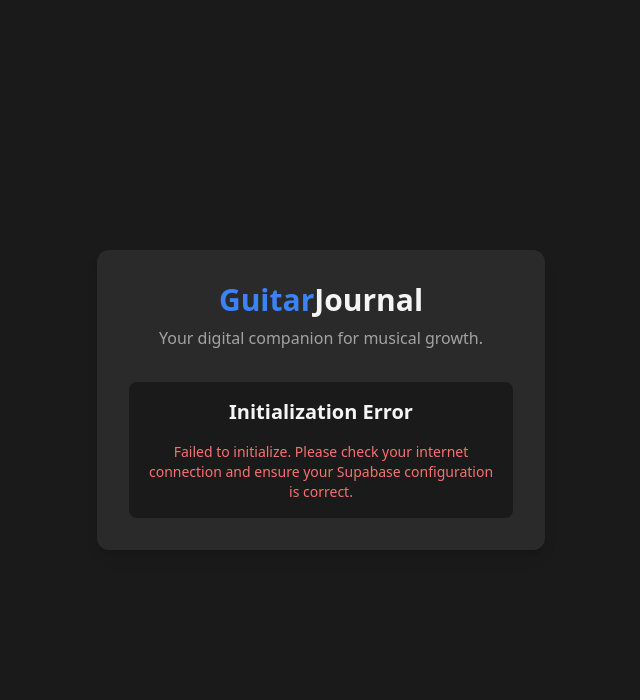
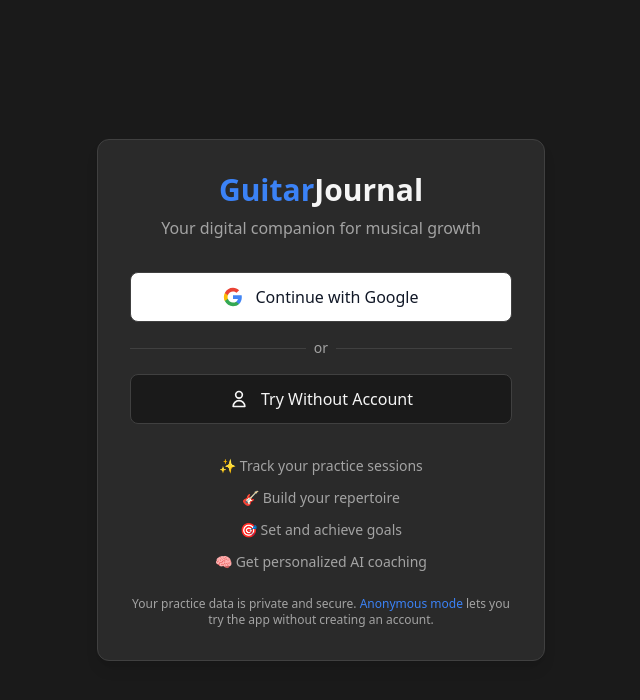
Before and after one commit to mattsallover/Guitar-Journal, a React (Vite) app: page /#/log in a window 1280 px wide. Before the commit this address led to /#/log. Shown: the top 700 px of the page, without its empty margins (319-959 px from the left). Built offline with nearby package versions, Linux system fonts and the light colour scheme; no server answers.

Commit message:
Implement Google OAuth Login

```diff
--- a/components/Sidebar.tsx
+++ b/components/Sidebar.tsx
@@ -16,7 +16,10 @@
     const [isToolsOpen, setIsToolsOpen] = useState(false); // Closed by default
 
     const handleLogout = () => {
-        supabase.auth.signOut();
+        supabase.auth.signOut().then(() => {
+            // Force reload to clear any cached state
+            window.location.reload();
+        });
     };
 
     const navLinkClasses = "flex items-center px-4 py-3 text-text-secondary hover:bg-surface hover:text-text-primary rounded-md transition-all duration-300 hover:scale-[1.02]";
--- a/context/AppContext.tsx
+++ b/context/AppContext.tsx
@@ -368,18 +368,17 @@
   };
 
   useEffect(() => {
-    dispatch({ type: 'SET_LOADING', payload: true });
-
     // Get initial session
     supabase.auth.getSession().then(({ data: { session } }) => {
       if (session?.user) {
         const appUser: User = {
           uid: session.user.id,
           isAnonymous: session.user.is_anonymous || false,
-          name: session.user.user_metadata?.name || 'Practice Hero',
+          name: session.user.user_metadata?.full_name || session.user.user_metadata?.name || session.user.email?.split('@')[0] || 'Practice Hero',
           email: session.user.email || null,
         };
         dispatch({ type: 'SET_USER', payload: appUser });
+        dispatch({ type: 'SET_LOADING', payload: false });
       } else {
         dispatch({ type: 'SET_USER', payload: null });
         dispatch({ type: 'SET_LOADING', payload: false });
@@ -388,14 +387,17 @@
 
     // Listen for auth state changes
     const { data: { subscription } } = supabase.auth.onAuthStateChange((event, session) => {
+      console.log('Auth state change:', event, session?.user);
+
       if (session?.user) {
         const appUser: User = {
           uid: session.user.id,
           isAnonymous: session.user.is_anonymous || false,
-          name: session.user.user_metadata?.name || 'Practice Hero',
+          name: session.user.user_metadata?.full_name || session.user.user_metadata?.name || session.user.email?.split('@')[0] || 'Practice Hero',
           email: session.user.email || null,
         };
         dispatch({ type: 'SET_USER', payload: appUser });
+        dispatch({ type: 'SET_LOADING', payload: false });
       } else {
         dispatch({ type: 'SET_USER', payload: null });
         dispatch({ type: 'SET_LOADING', payload: false });
--- a/pages/Auth.tsx
+++ b/pages/Auth.tsx
@@ -1,15 +1,57 @@
-
 import React, { useEffect, useState } from 'react';
 import { supabase } from '../services/supabase';
 import { useAppContext } from '../context/AppContext';
 
 export const AuthPage: React.FC = () => {
   const { state } = useAppContext();
-  const [message, setMessage] = useState('Initializing your journal...');
+  const [isLoading, setIsLoading] = useState(false);
   const [error, setError] = useState('');
 
+  // Check if user is already signed in on component mount
   useEffect(() => {
-    const initUser = async () => {
+    const checkExistingSession = async () => {
+      const { data: { session } } = await supabase.auth.getSession();
+      if (session?.user) {
+        // User is already signed in, AppContext will handle the navigation
+        return;
+      }
+    };
+
+    checkExistingSession();
+  }, []);
+
+  const handleGoogleSignIn = async () => {
+    setIsLoading(true);
+    setError('');
+
+    try {
+      const { data, error } = await supabase.auth.signInWithOAuth({
+        provider: 'google',
+        options: {
+          redirectTo: window.location.origin,
+          queryParams: {
+            access_type: 'offline',
+            prompt: 'consent',
+          }
+        }
+      });
+
+      if (error) {
+        throw error;
+      }
+
+      // The redirect will happen automatically
+    } catch (err: any) {
+      console.error("Google sign-in failed:", err);
+      setError('Failed to sign in with Google. Please try again.');
+      setIsLoading(false);
+    }
+  };
+
+  const handleAnonymousSignIn = async () => {
+    setIsLoading(true);
+    setError('');
+
     try {
       const { data, error } = await supabase.auth.signInAnonymously();
       if (error) {
@@ -18,37 +60,95 @@
       // onAuthStateChanged in AppContext will handle navigating away
     } catch (err: any) {
       console.error("Anonymous sign-in failed:", err);
-        setError('Failed to initialize. Please check your internet connection and ensure your Supabase configuration is correct.');
-        setMessage('Initialization Error');
+      setError('Failed to sign in anonymously. Please check your internet connection.');
+      setIsLoading(false);
     }
   };
 
-    // Auth state change listener will give us the user, but we need to sign in if no one is there.
-    // The listener in AppContext handles the user state, but this page triggers the initial sign-in.
-    const checkAuth = async () => {
-      const { data: { session } } = await supabase.auth.getSession();
-      if (!session?.user && !state.loading) {
-        await initUser();
-      }
-    };
-
-    checkAuth();
-
-  }, [state.loading]);
-
+  if (state.loading) {
     return (
       <div className="min-h-screen flex items-center justify-center bg-background">
         <div className="max-w-md w-full bg-surface p-8 rounded-xl shadow-lg text-center">
-        <h1 className="text-3xl font-bold text-primary mb-2">Guitar<span className="text-text-primary">Journal</span></h1>
-        <p className="text-text-secondary mb-8">Your digital companion for musical growth.</p>
+          <div className="animate-spin rounded-full h-12 w-12 border-b-2 border-primary mx-auto mb-4"></div>
+          <p className="text-text-secondary">Loading your session...</p>
+        </div>
+      </div>
+    );
+  }
 
-        <div className="p-4 rounded-lg bg-background">
-          <h2 className="text-xl font-bold">{message}</h2>
-          {error ? (
-             <p className="text-red-400 mt-4 text-sm">{error}</p>
-          ) : (
-            <div className="mt-4 text-text-secondary animate-pulse">Loading your data...</div>
+  return (
+    <div className="min-h-screen flex items-center justify-center bg-background p-4">
+      <div className="max-w-md w-full bg-surface p-8 rounded-xl shadow-lg border border-border">
+        {/* Header */}
+        <div className="text-center mb-8">
+          <h1 className="text-3xl font-bold text-primary mb-2">
+            Guitar<span className="text-text-primary">Journal</span>
+          </h1>
+          <p className="text-text-secondary">Your digital companion for musical growth</p>
+        </div>
+
+        {/* Sign-in Options */}
+        <div className="space-y-4">
+          {/* Google Sign-in */}
+          <button
+            onClick={handleGoogleSignIn}
+            disabled={isLoading}
+            className="w-full flex items-center justify-center px-4 py-3 border border-border rounded-lg bg-white hover:bg-gray-50 text-gray-900 font-medium transition-all duration-200 hover:scale-[1.02] disabled:opacity-50 disabled:cursor-not-allowed disabled:hover:scale-100"
+          >
+            <svg className="w-5 h-5 mr-3" viewBox="0 0 24 24">
+              <path fill="#4285F4" d="M22.56 12.25c0-.78-.07-1.53-.2-2.25H12v4.26h5.92c-.26 1.37-1.04 2.53-2.21 3.31v2.77h3.57c2.08-1.92 3.28-4.74 3.28-8.09z"/>
+              <path fill="#34A853" d="M12 23c2.97 0 5.46-.98 7.28-2.66l-3.57-2.77c-.98.66-2.23 1.06-3.71 1.06-2.86 0-5.29-1.93-6.16-4.53H2.18v2.84C3.99 20.53 7.7 23 12 23z"/>
+              <path fill="#FBBC05" d="M5.84 14.09c-.22-.66-.35-1.36-.35-2.09s.13-1.43.35-2.09V7.07H2.18C1.43 8.55 1 10.22 1 12s.43 3.45 1.18 4.93l2.85-2.22.81-.62z"/>
+              <path fill="#EA4335" d="M12 5.38c1.62 0 3.06.56 4.21 1.64l3.15-3.15C17.45 2.09 14.97 1 12 1 7.7 1 3.99 3.47 2.18 7.07l3.66 2.84c.87-2.6 3.3-4.53 6.16-4.53z"/>
+            </svg>
+            {isLoading ? 'Signing in...' : 'Continue with Google'}
+          </button>
+
+          {/* Divider */}
+          <div className="relative">
+            <div className="absolute inset-0 flex items-center">
+              <div className="w-full border-t border-border"></div>
+            </div>
+            <div className="relative flex justify-center text-sm">
+              <span className="px-2 bg-surface text-text-secondary">or</span>
+            </div>
+          </div>
+
+          {/* Anonymous Sign-in */}
+          <button
+            onClick={handleAnonymousSignIn}
+            disabled={isLoading}
+            className="w-full flex items-center justify-center px-4 py-3 border border-border rounded-lg bg-background hover:bg-surface text-text-primary font-medium transition-all duration-200 hover:scale-[1.02] disabled:opacity-50 disabled:cursor-not-allowed disabled:hover:scale-100"
+          >
+            <svg className="w-5 h-5 mr-3" fill="none" stroke="currentColor" viewBox="0 0 24 24">
+              <path strokeLinecap="round" strokeLinejoin="round" strokeWidth="2" d="M16 7a4 4 0 11-8 0 4 4 0 018 0zM12 14a7 7 0 00-7 7h14a7 7 0 00-7-7z" />
+            </svg>
+            {isLoading ? 'Starting...' : 'Try Without Account'}
+          </button>
+        </div>
+
+        {/* Error Message */}
+        {error && (
+          <div className="mt-4 p-3 rounded-lg bg-red-500/10 border border-red-500/20">
+            <p className="text-red-400 text-sm text-center">{error}</p>
+          </div>
         )}
+
+        {/* Benefits */}
+        <div className="mt-8 text-center text-sm text-text-secondary">
+          <p className="mb-3">✨ Track your practice sessions</p>
+          <p className="mb-3">🎸 Build your repertoire</p>
+          <p className="mb-3">🎯 Set and achieve goals</p>
+          <p>🧠 Get personalized AI coaching</p>
+        </div>
+
+        {/* Privacy Note */}
+        <div className="mt-6 text-xs text-text-secondary text-center">
+          <p>
+            Your practice data is private and secure.
+            {' '}
+            <span className="text-primary">Anonymous mode</span> lets you try the app without creating an account.
+          </p>
         </div>
       </div>
     </div>
--- a/services/supabase.ts
+++ b/services/supabase.ts
@@ -13,6 +13,7 @@
   auth: {
     persistSession: true,
     detectSessionInUrl: true,
+    flowType: 'pkce'
   },
 });
 
```
Lines whose indentation alone changed are shown as unchanged.
